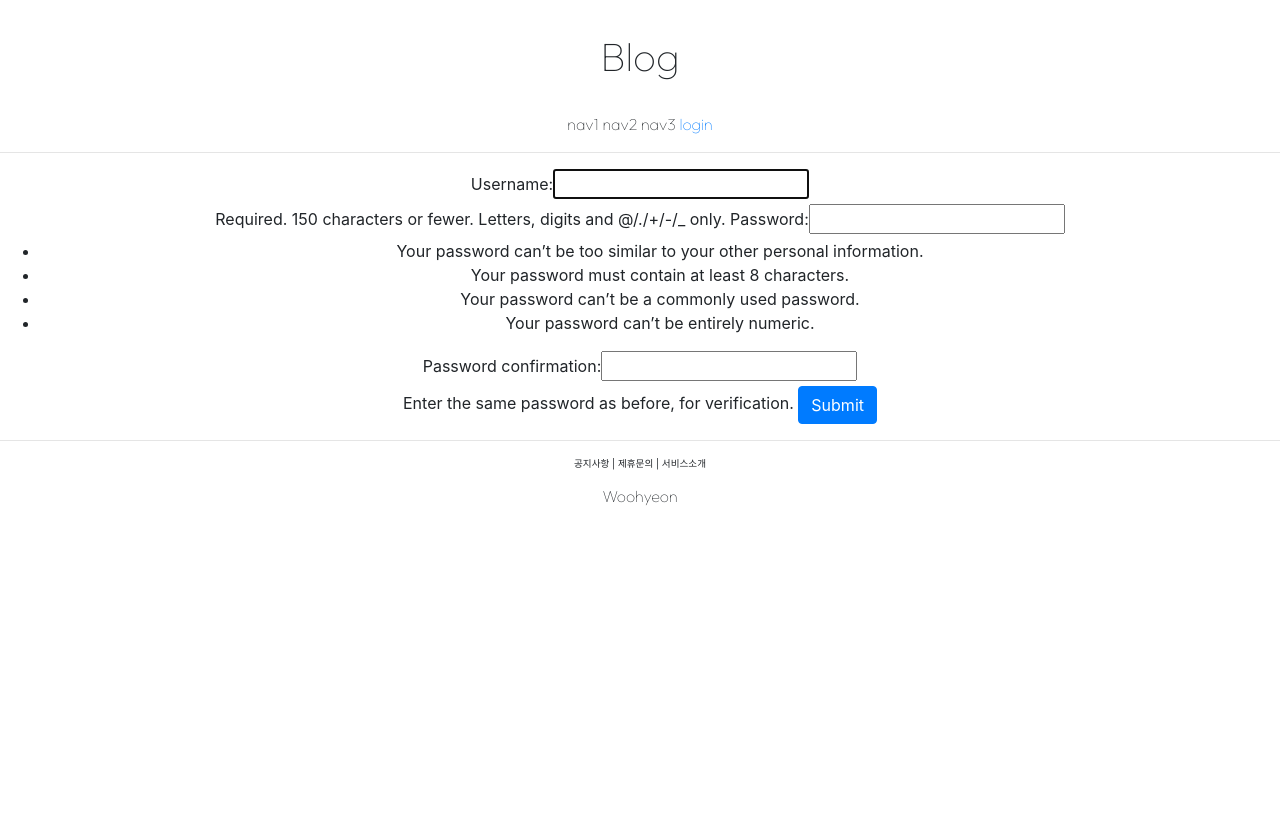
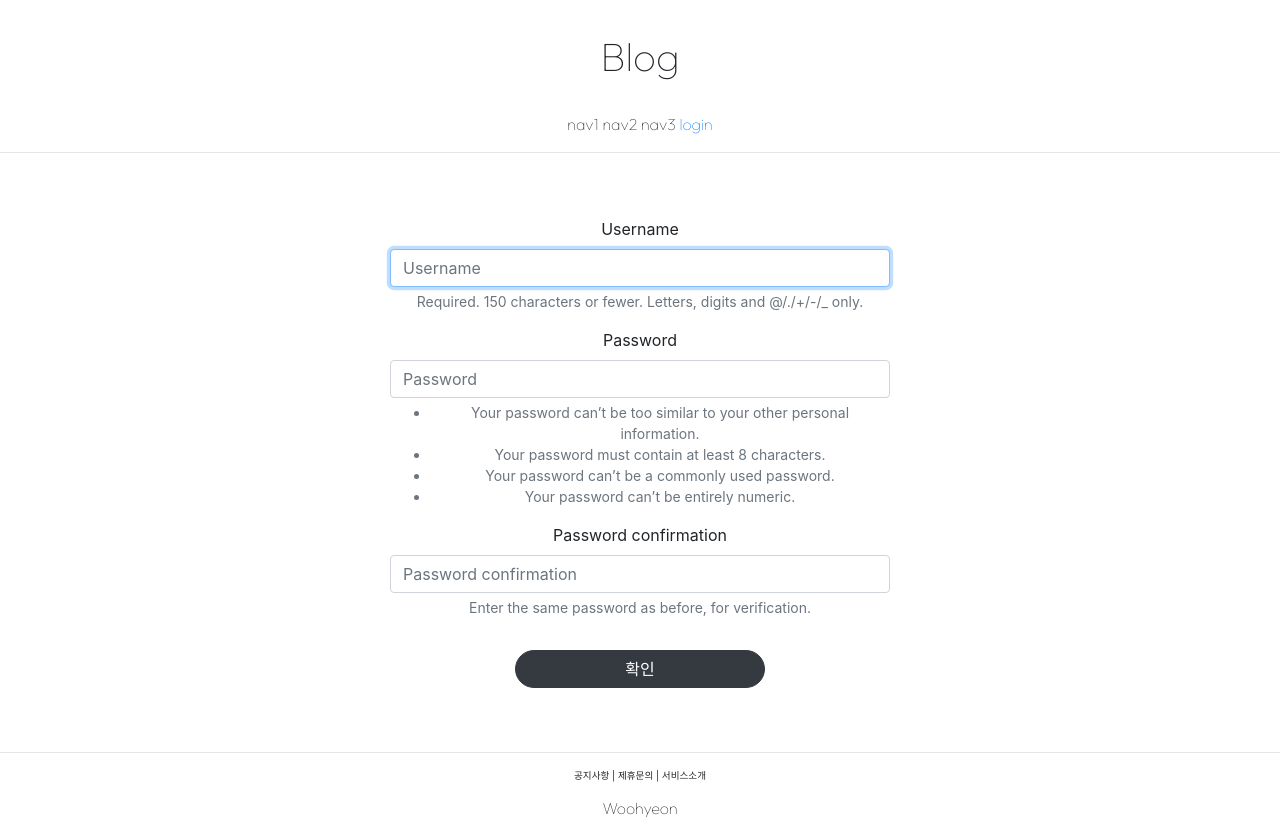
Before and after one commit to woohaen88/django-pinterest, a Django app: page /account/create/ in a window 1280 px wide. Before the commit the page ends 505 px from the top, so only its background shows below. Run offline with Django 3.2, Linux system fonts and the light colour scheme; some libraries are stand-ins or nearby versions.

Commit message:
부트스트랩 폼 적용

```diff
--- a/accountapp/templates/accountapp/create.html
+++ b/accountapp/templates/accountapp/create.html
@@ -1,11 +1,12 @@
 {% extends 'base.html' %}
+{% load bootstrap4 %}
 
 {% block content %}
-<div style="text-align: center;">
+<div style="text-align: center; max-width: 500px; margin: 4rem auto;">
     <form action="{% url 'accountapp:create' %}" method="post">
         {% csrf_token %}
-        {{ form }}
-        <input type="submit" class="btn btn-primary">
+        {% bootstrap_form form %}
+        <input type="submit" class="btn btn-dark rounded-pill col-6 mt-3" value="확인">
     </form>
 </div>
 
--- a/config/settings.py
+++ b/config/settings.py
@@ -46,6 +46,7 @@ INSTALLED_APPS = [
     'django.contrib.sessions',
     'django.contrib.messages',
     'django.contrib.staticfiles',
+    'bootstrap4',
 ]
 
 MIDDLEWARE = [
--- a/requirements.txt
+++ b/requirements.txt
@@ -1,9 +1,12 @@
 asgiref==3.4.1
+beautifulsoup4==4.10.0
 certifi==2021.10.8
 Django==3.2.9
+django-bootstrap4==21.1
 django-environ==0.8.1
 importlib-metadata==4.8.2
 Markdown==3.3.6
 pytz==2021.3
+soupsieve==2.3.1
 sqlparse==0.4.2
 zipp==3.6.0
```
Also changed, not shown: accountapp/templates/accountapp/login.html (+4 -3 lines).
